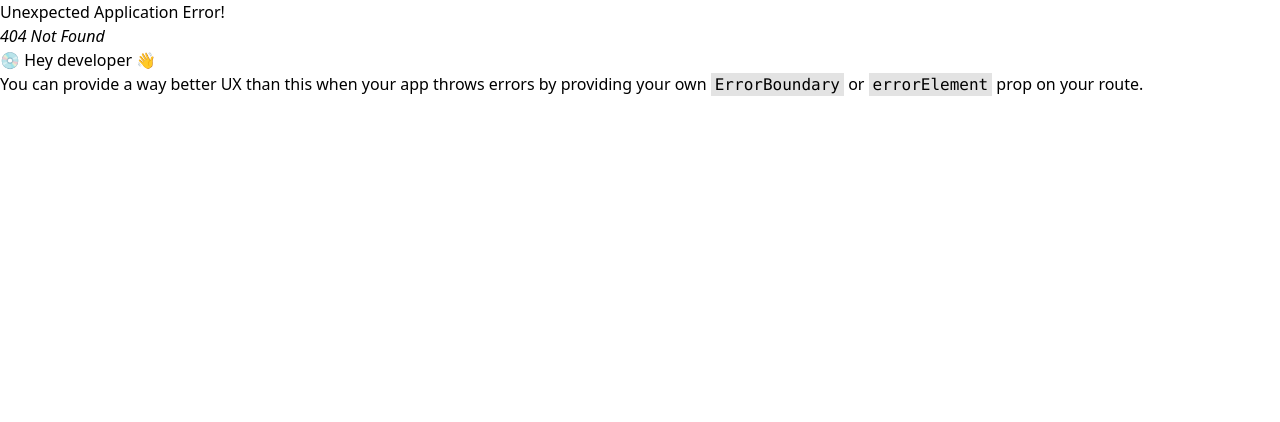
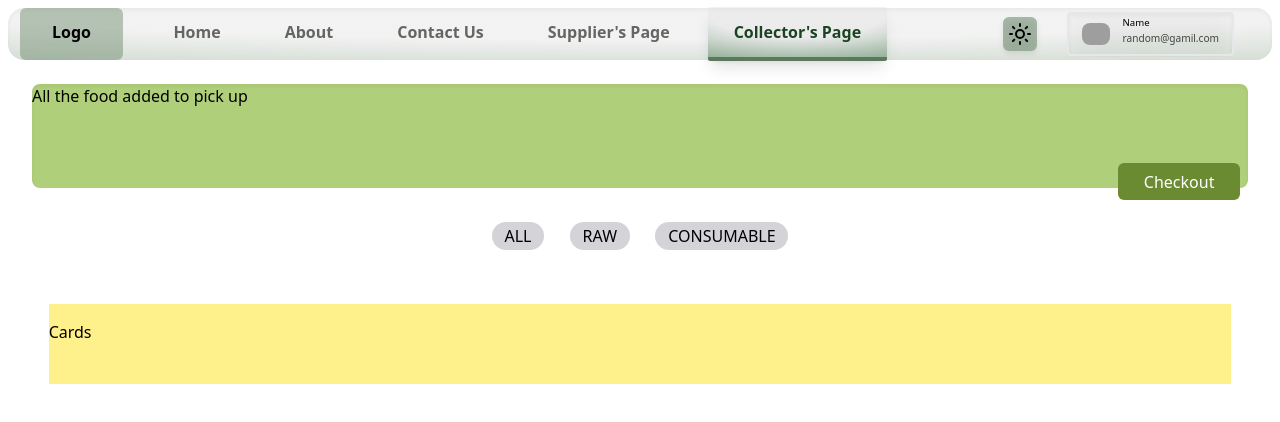
Before and after one commit to AvirupRay/reckon_5.0, a React (Vite) app in the folder ClientSide/: page /collector in a window 1280 px wide. Before the commit this address had no page. Shown: the top 422 px of the page. Built offline with nearby package versions, Linux system fonts and the light colour scheme; grey boxes are pictures that could not be loaded.

Commit message:
collector-page(Added)

```diff
--- /dev/null
+++ b/ClientSide/src/Components/Collector/Collector.jsx
@@ -0,0 +1,38 @@
+import React from "react";
+
+const Collector = () => {
+  return (
+    <>
+      <div className=" flex h-[100vh]   pt-[5vw] ">
+        <div className=" w-full flex flex-col">
+          <div className="  h-[18vh] px-[2.5vw] py-[2.5vh]">
+            <div className=" bg-[#b0cf7a] h-full rounded-lg shadow-inner relative">
+              All the food added to pick up
+              <button className=" absolute bottom-[-1.5vh] right-2 bg-[#6b8b32] px-[2vw] py-[.8vh] rounded-md text-white font-medium">
+                Checkout
+              </button>
+            </div>
+          </div>
+          <div className=" h-[72vh] ">
+            <div className=" h-[7vh]  px-[1vw] flex  items-center justify-center gap-[2vw]">
+              <div className=" cursor-pointer bg-zinc-300 px-[1vw] py-[.3vh] rounded-2xl font-medium">
+                ALL
+              </div>
+              <div className=" cursor-pointer bg-zinc-300 px-[1vw] py-[.3vh] rounded-2xl font-medium">
+                RAW
+              </div>
+              <div className=" cursor-pointer bg-zinc-300 px-[1vw] py-[.3vh] rounded-2xl font-medium">
+                CONSUMABLE
+              </div>
+            </div>
+            <div className="  mx-[2vw] my-[2vh] h-[58vh] px-[1.8vw] py-[2vh] overflow-y-scroll scroll-smooth  scrollbar-hide flex flex-col">
+              <div className=" bg-yellow-200 h-[10vh] my-2 py-4">Cards</div>
+            </div>
+          </div>
+        </div>
+      </div>
+    </>
+  );
+};
+
+export default Collector;
--- a/ClientSide/src/Components/Header/Header.jsx
+++ b/ClientSide/src/Components/Header/Header.jsx
@@ -77,6 +77,18 @@ const Header = () => {
         >
           Supplier's Page
         </NavLink>
+        <NavLink
+          to="/collector"
+          className={({ isActive }) =>
+            ` h-[6.8vh] px-[2vw] py-1 text-md rounded-sm transition-all flex items-center justify-center border-b-[.3rem] border-[#5d795d] font-semibold  ${
+              isActive
+                ? "  [background:radial-gradient(125%_125%_at_50%_10%,#e2e2e270_40%,#2766338e_100%)] text-[#1c4423] hover:[background:radial-gradient(125%_125%_at_50%_10%,#e2e2e270_40%,#183a1e8e_100%)] shadow-lg"
+                : " text-[#656663] border-transparent hover:backdrop-blur-sm"
+            }`
+          }
+        >
+          Collector's Page
+        </NavLink>
         <div className="h-[6.2vh] self-center  w-[20vw] ml-auto px-[1vw] mx-[2vw] flex items-center justify-evenly  ">
           <div
             className=" bg-[#869e86ad] backdrop-blur-sm p-[.4vw] rounded-md cursor-pointer drop-shadow-md"
--- a/ClientSide/src/main.jsx
+++ b/ClientSide/src/main.jsx
@@ -11,6 +11,7 @@ import { store } from "./Apps/store.js";
 import Login from "./Components/Login/Login.jsx";
 import About from "./Components/About/About.jsx";
 import ContactUs from "./Components/ContactUs/ContactUs.jsx";
+import Collector from "./Components/Collector/Collector.jsx";
 
 const router = createBrowserRouter([
   {
@@ -24,6 +25,10 @@ const router = createBrowserRouter([
       {
         path: "supplr",
         element: <Supplier />,
+      },
+      {
+        path: "collector",
+        element: <Collector />,
       },
       {
         path: "login",
```
